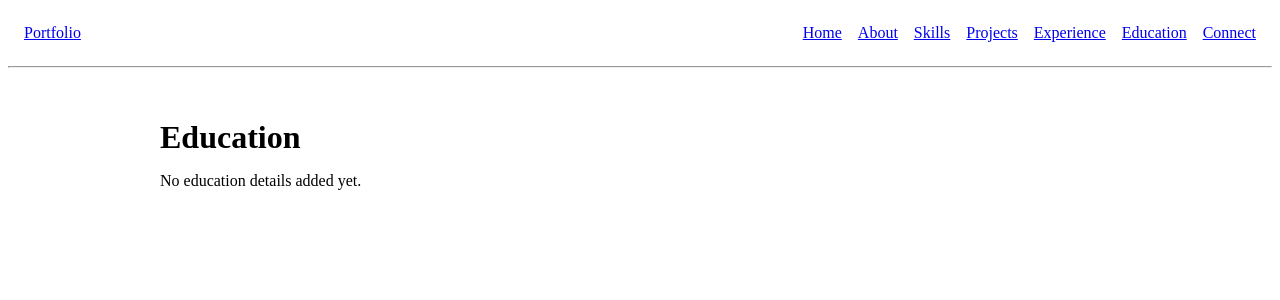
After one commit to n8novaa/portfoliohub, a Django app: page /education/ in a window 1280 px wide. The commit adds this page. Shown: the top 300 px of the page. Run offline with Django 5.2, Linux system fonts and the light colour scheme.

Commit message:
Move education under accounts and add education page

```diff
--- a/portfoliohub/accounts/admin.py
+++ b/portfoliohub/accounts/admin.py
@@ -1,4 +1,8 @@
 from django.contrib import admin
-from .models import Profile
+from .models import Profile, Education
 
 admin.site.register(Profile)
+
+@admin.register(Education)
+class EducationAdmin(admin.ModelAdmin):
+    list_display = ("degree", "institution", "start_year", "end_year")
--- a/portfoliohub/pages/urls.py
+++ b/portfoliohub/pages/urls.py
@@ -1,10 +1,11 @@
 from django.urls import path
-from .views import home, about, skills
+from .views import home, about, skills, education_page
 
 
 urlpatterns = [
     path('', home, name='home'),
     path("about/", about, name="about"),
     path("skills/", skills, name="skills"),
+    path("education/", education_page, name="education"),
 
 ]
--- a/portfoliohub/pages/views.py
+++ b/portfoliohub/pages/views.py
@@ -1,5 +1,5 @@
 from django.shortcuts import render
-from accounts.models import Profile
+from accounts.models import Profile, Education
 from projects.models import Project
 
 def home(request):
@@ -30,3 +30,11 @@ def skills(request):
         "profile": profile,
         "skills_list": skills_list,
     })
+
+def education_page(request):
+    profile = Profile.objects.first()
+    education_list = profile.education.all() if profile else []
+
+    return render(request, "pages/education.html", {
+        "education_list": education_list
+    })
--- a/portfoliohub/templates/base.html
+++ b/portfoliohub/templates/base.html
@@ -21,7 +21,7 @@
         <a href="{% url 'skills' %}#skills">Skills</a>
         <a href="{% url 'project_list' %}#projects">Projects</a>
         <a href="{% url 'experience' %}#experience">Experience</a>
-        <a href="{% url 'home' %}#education">Education</a>
+        <a href="{% url 'education' %}#education">Education</a>
         <a href="{% url 'home' %}#connect">Connect</a>
     </div>
 </nav>
--- /dev/null
+++ b/portfoliohub/templates/pages/education.html
@@ -0,0 +1,21 @@
+{% extends "base.html" %}
+
+{% block title %}Education | Portfolio{% endblock %}
+
+{% block content %}
+<section id="education-page">
+    <h1>Education</h1>
+
+    {% if education_list %}
+        {% for edu in education_list %}
+            <article>
+                <h2>{{ edu.degree }}</h2>
+                <p><strong>{{ edu.institution }}</strong></p>
+                <p>{{ edu.start_year }} – {{ edu.end_year }}</p>
+            </article>
+        {% endfor %}
+    {% else %}
+        <p>No education details added yet.</p>
+    {% endif %}
+</section>
+{% endblock %}
```
Also changed, not shown: portfoliohub/accounts/models.py (+14 -0 lines), portfoliohub/accounts/migrations/0002_education.py (added).
